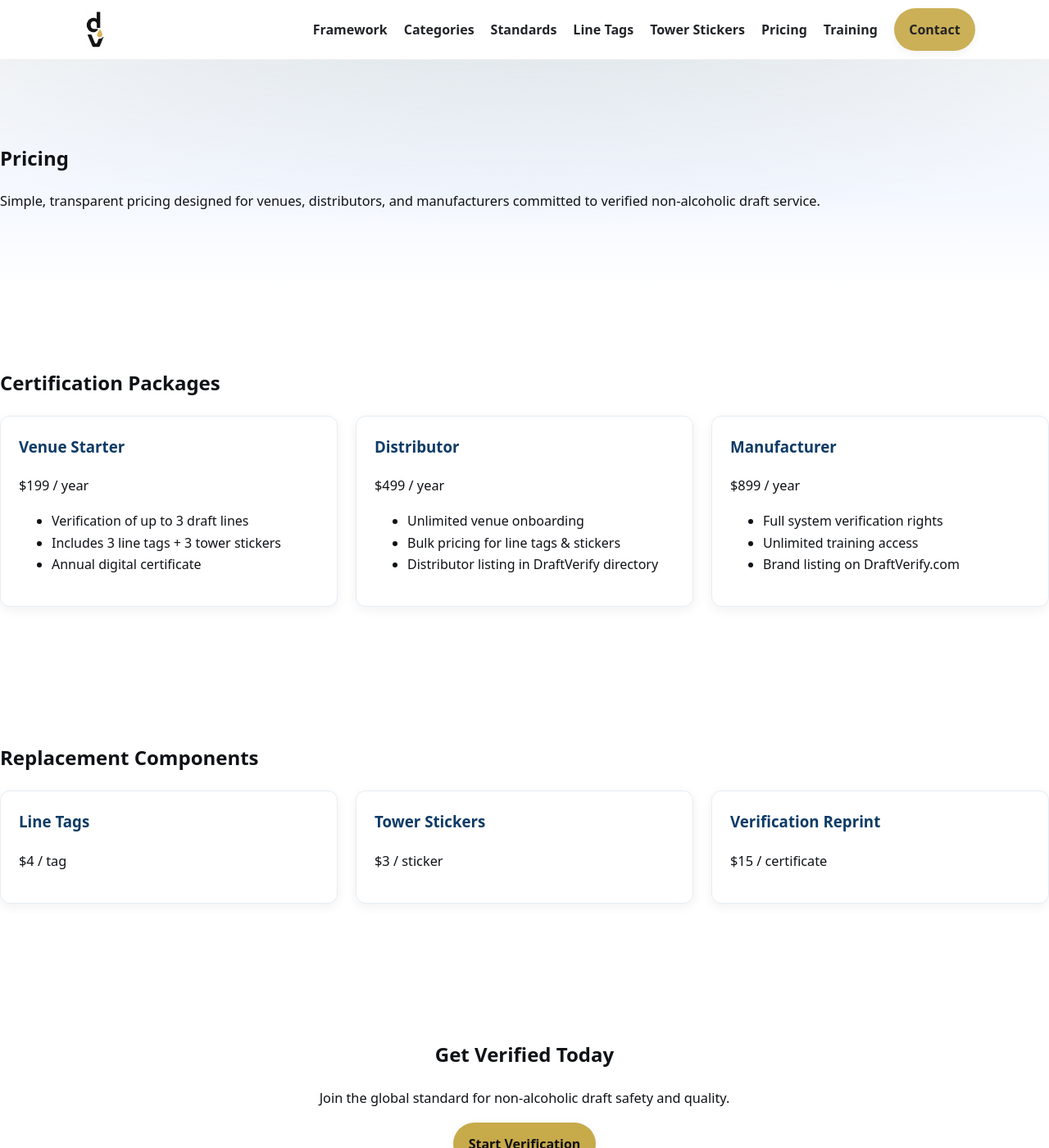
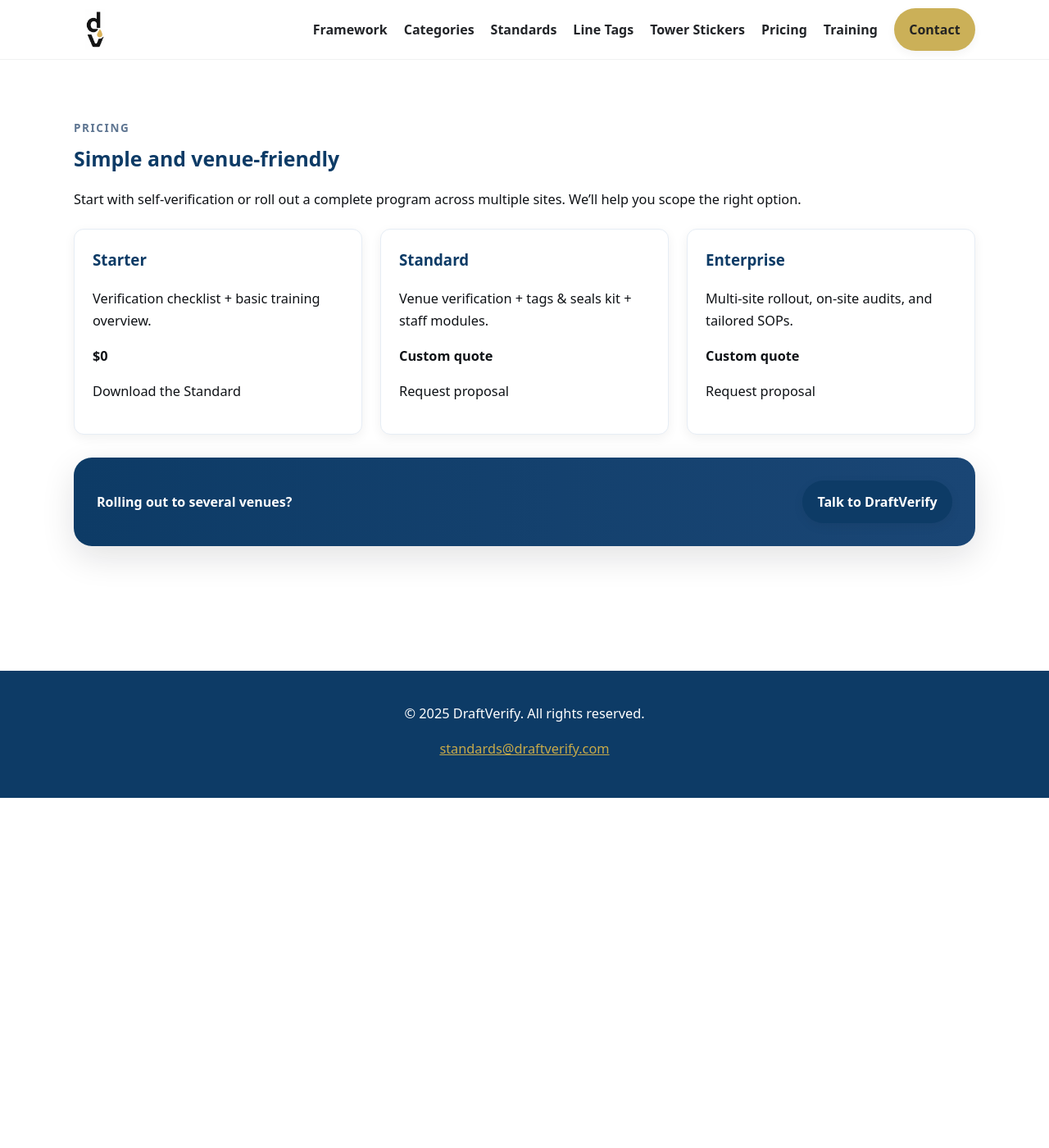
Before and after one commit to draftverify/draftverify.com, a Jekyll site: the page built from pricing.html, in a window 1280 px wide and 1400 px high. Shown: the whole window at 82% size. Built offline with Jekyll 4.4.1, drawn with Linux system fonts in a browser that asks for light colours.

Commit message:
Update pricing.html

```diff
--- a/pricing.html
+++ b/pricing.html
@@ -1,67 +1,50 @@
 ---
-layout: default
 title: Pricing
-description: Transparent pricing for DraftVerify certification, line tags, and tower stickers.
+description: Straightforward pricing for verification, identification kits, and training.
 ---
 
-<section class="hero">
-  <h1>Pricing</h1>
-  <p>Simple, transparent pricing designed for venues, distributors, and manufacturers committed to verified non-alcoholic draft service.</p>
-</section>
+<section class="section">
+  <div class="container">
+    <div class="kicker">Pricing</div>
+    <h2 class="h2">Simple and venue-friendly</h2>
+    <p>Start with self-verification or roll out a complete program across multiple sites. We’ll help you scope the right option.</p>
 
-<section class="section">
-  <h2>Certification Packages</h2>
-  <div class="grid cols-3" style="margin-top:20px">
-    <div class="card">
-      <h3>Venue Starter</h3>
-      <p class="lead">$199 / year</p>
-      <ul>
-        <li>Verification of up to 3 draft lines</li>
-        <li>Includes 3 line tags + 3 tower stickers</li>
-        <li>Annual digital certificate</li>
-      </ul>
+    <div class="grid cols-3" style="margin-top:22px">
+      <div class="card reveal">
+        <h3>Starter</h3>
+        <p>Verification checklist + basic training overview.</p>
+        <p><strong>$0</strong></p>
+        <p><a href="{{ '/standards/' | relative_url }}">Download the Standard</a></p>
+      </div>
+      <div class="card reveal">
+        <h3>Standard</h3>
+        <p>Venue verification + tags & seals kit + staff modules.</p>
+        <p><strong>Custom quote</strong></p>
+        <p><a href="{{ '/contact/' | relative_url }}">Request proposal</a></p>
+      </div>
+      <div class="card reveal">
+        <h3>Enterprise</h3>
+        <p>Multi-site rollout, on-site audits, and tailored SOPs.</p>
+        <p><strong>Custom quote</strong></p>
+        <p><a href="{{ '/contact/' | relative_url }}">Request proposal</a></p>
+      </div>
     </div>
-    <div class="card">
-      <h3>Distributor</h3>
-      <p class="lead">$499 / year</p>
-      <ul>
-        <li>Unlimited venue onboarding</li>
-        <li>Bulk pricing for line tags & stickers</li>
-        <li>Distributor listing in DraftVerify directory</li>
-      </ul>
-    </div>
-    <div class="card">
-      <h3>Manufacturer</h3>
-      <p class="lead">$899 / year</p>
-      <ul>
-        <li>Full system verification rights</li>
-        <li>Unlimited training access</li>
-        <li>Brand listing on DraftVerify.com</li>
-      </ul>
+
+    <div class="cta-band" style="margin-top:28px">
+      <div><strong>Rolling out to several venues?</strong></div>
+      <a class="btn primary" href="{{ '/contact/' | relative_url }}">Talk to DraftVerify</a>
     </div>
   </div>
 </section>
 
-<section class="section">
-  <h2>Replacement Components</h2>
-  <div class="grid cols-3" style="margin-top:20px">
-    <div class="card">
-      <h3>Line Tags</h3>
-      <p>$4 / tag</p>
-    </div>
-    <div class="card">
-      <h3>Tower Stickers</h3>
-      <p>$3 / sticker</p>
-    </div>
-    <div class="card">
-      <h3>Verification Reprint</h3>
-      <p>$15 / certificate</p>
-    </div>
-  </div>
-</section>
-
-<section class="section center">
-  <h2>Get Verified Today</h2>
-  <p class="lead">Join the global standard for non-alcoholic draft safety and quality.</p>
-  <a class="btn gold" href="/contact/">Start Verification</a>
-</section>
+<script type="application/ld+json">
+{
+  "@context":"https://schema.org",
+  "@type":"FAQPage",
+  "mainEntity":[
+    {"@type":"Question","name":"What’s included in Standard?","acceptedAnswer":{"@type":"Answer","text":"Identification materials (tags and seals), verification checklist and logs, and access to staff training modules for setup and service."}},
+    {"@type":"Question","name":"Do you support multi-site groups?","acceptedAnswer":{"@type":"Answer","text":"Yes. We help scope materials, training cadence, and auditing suitable for your number of sites and beverage categories."}},
+    {"@type":"Question","name":"Can we self-verify?","acceptedAnswer":{"@type":"Answer","text":"Yes. Many teams start with self-verification and adopt periodic third-party checks as they scale."}}
+  ]
+}
+</script>
```
